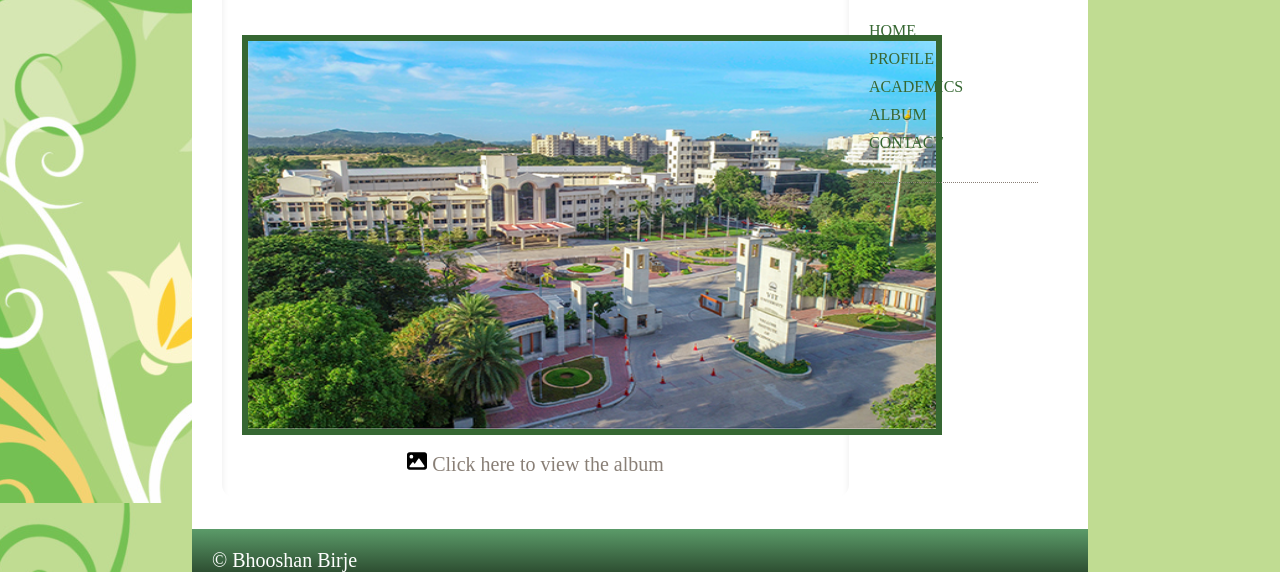
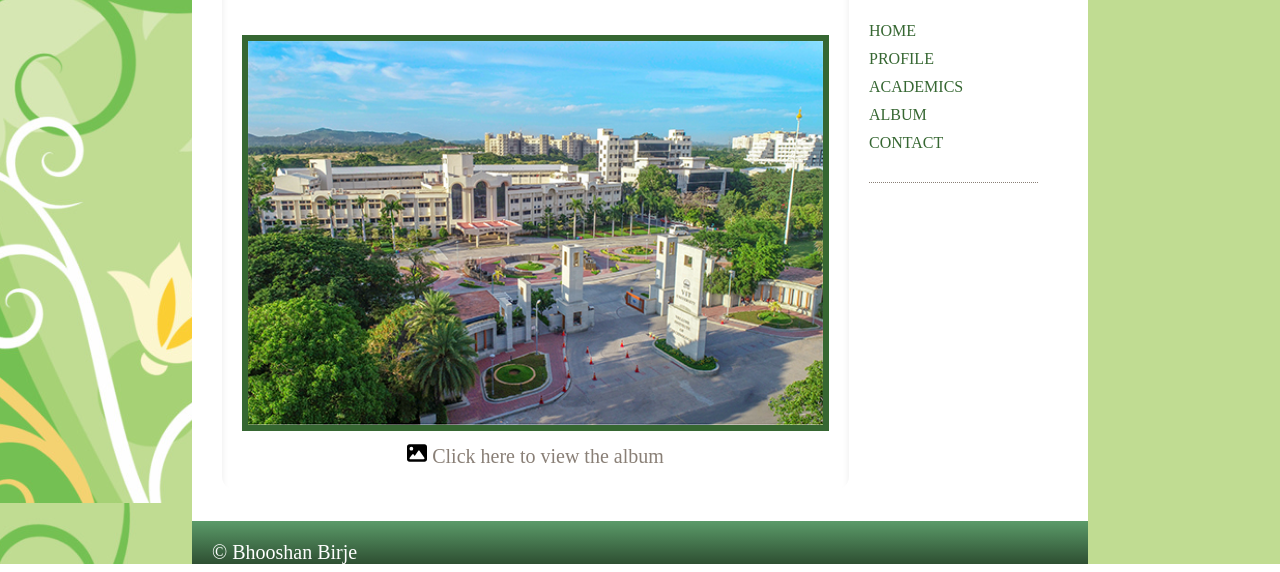
Before and after one commit to birjebhooshan/AboutMe, a plain HTML site: page album/album.html in a window 1280 px wide. Shown: the part 297-869 px from the top of the page. Drawn offline with Linux system fonts and the light colour scheme.

Commit message:
added display:flex:

```diff
--- a/album/album.html
+++ b/album/album.html
@@ -28,9 +28,9 @@
         </div>
 
         <div class="info">
-          <div class="left" style="text-align: center;">
+          <div class="left" style="display: flex; flex-direction: column;">
             <h2>ALBUM</h2>
-            <img src="./vit-1.jpg" alt="" width="700" height="400"/>
+            <img src="./vit-1.jpg" alt=""/>
 
             <center><a href="#"><svg xmlns="http://www.w3.org/2000/svg" height="1em" viewBox="0 0 512 512"><!--! Font Awesome Free 6.4.0 by @fontawesome - https://fontawesome.com License - https://fontawesome.com/license (Commercial License) Copyright 2023 Fonticons, Inc. --><path d="M0 96C0 60.7 28.7 32 64 32H448c35.3 0 64 28.7 64 64V416c0 35.3-28.7 64-64 64H64c-35.3 0-64-28.7-64-64V96zM323.8 202.5c-4.5-6.6-11.9-10.5-19.8-10.5s-15.4 3.9-19.8 10.5l-87 127.6L170.7 297c-4.6-5.7-11.5-9-18.7-9s-14.2 3.3-18.7 9l-64 80c-5.8 7.2-6.9 17.1-2.9 25.4s12.4 13.6 21.6 13.6h96 32H424c8.9 0 17.1-4.9 21.2-12.8s3.6-17.4-1.4-24.7l-120-176zM112 192a48 48 0 1 0 0-96 48 48 0 1 0 0 96z"/></svg>&nbsp;Click here to view the album</a></center>
           </div>
```
